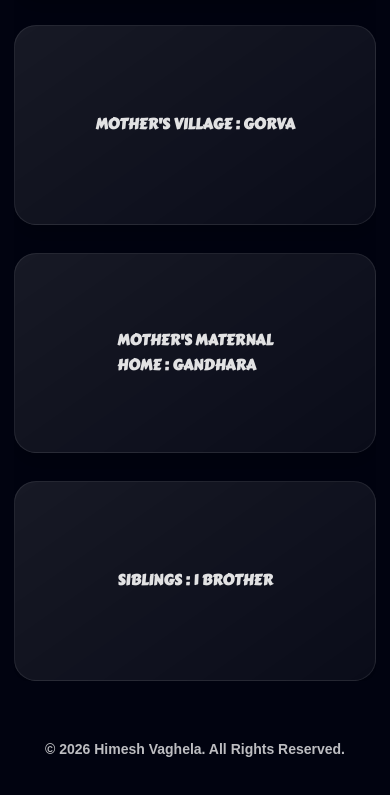
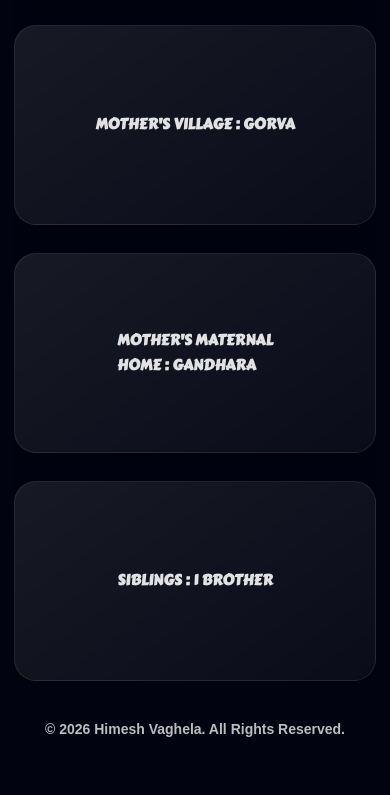
Before and after one commit to rishabhvaghela/Himesh-Bio-Data, a plain HTML site: page Bio-Data.html in a window 390 px wide. Shown: the part 4791-5586 px from the top of the page. Drawn offline with Linux system fonts and the light colour scheme.

Commit message:
Footer Added

```diff
--- a/assets/css/responsive.css
+++ b/assets/css/responsive.css
@@ -423,4 +423,11 @@
         overflow-wrap: break-word;
     }
 
+    footer{
+    margin: auto;
+    text-align: center;
+    color: #ffffffbd;
+    font-size: 14px;
+    }
+
 }
```
